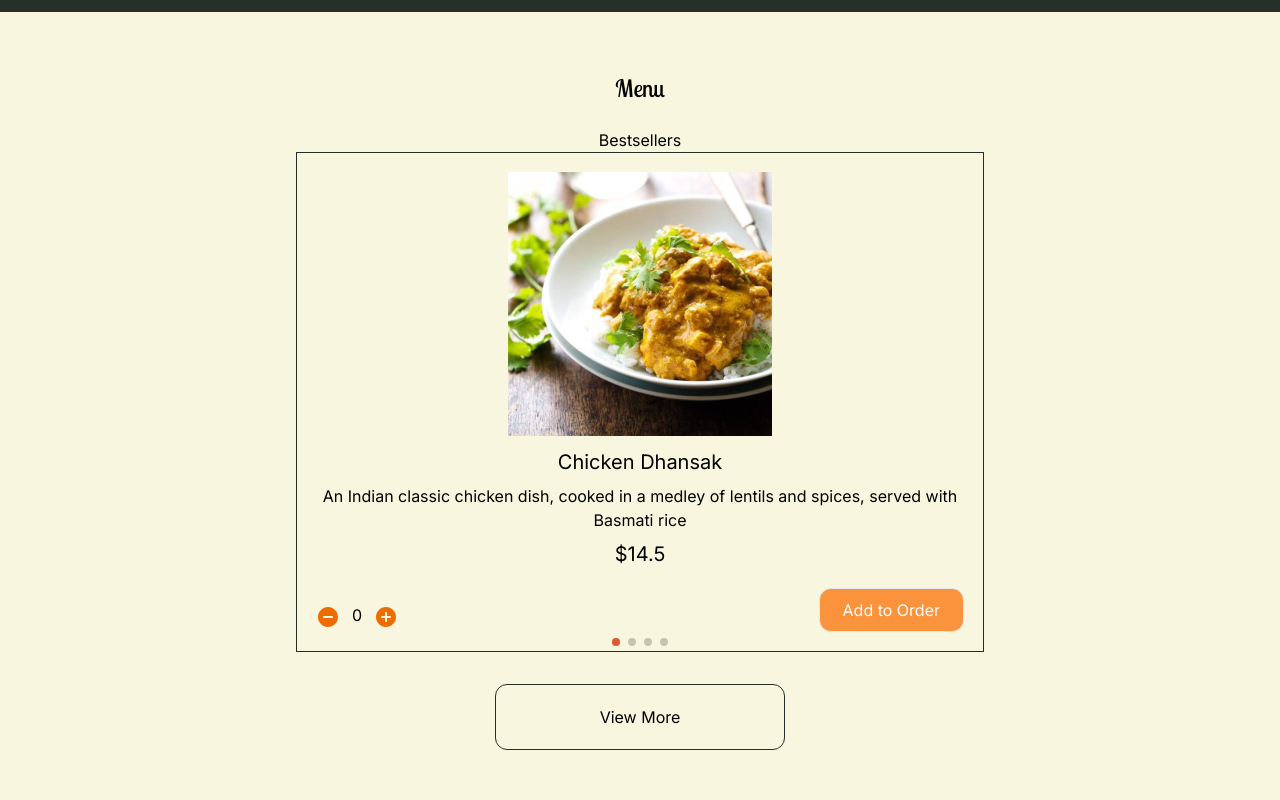
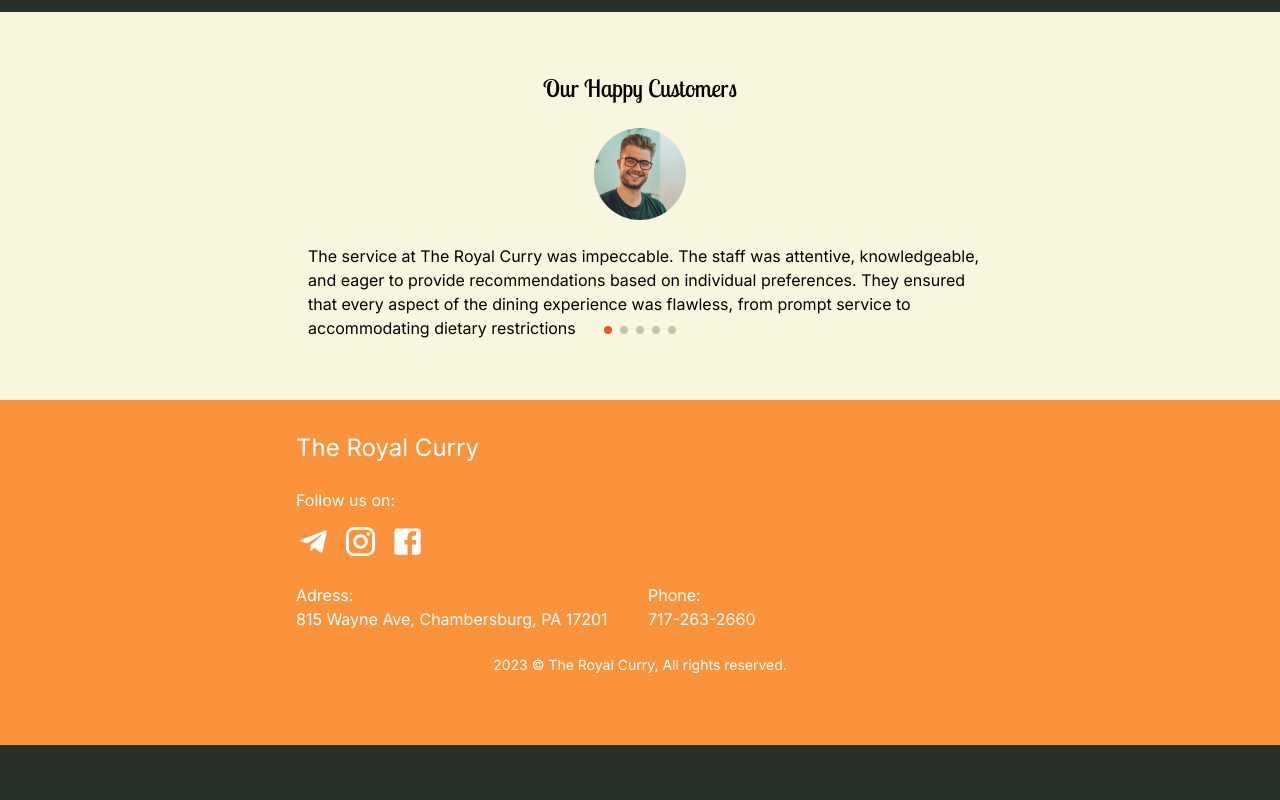
Before and after one commit to V1talquaaa/TheRoyalCurry, a Next.js app in the folder my-app/: page / in a window 1280 px wide. Shown: the part 2160-2960 px from the top of the page. After the commit the page ends 2905 px from the top, so only its background shows below. Built offline with nearby package versions, Linux system fonts and the light colour scheme.

Commit message:
fixed issue with counter and card height

```diff
--- a/my-app/app/cart/page.jsx
+++ b/my-app/app/cart/page.jsx
@@ -4,6 +4,7 @@
 import { useDispatch, useSelector } from "react-redux";
 import { removeCard } from "@/redux/cart/cardSlice";
 import { nanoid } from "nanoid";
+import { Counter } from "@/components/Counter";
 
 const Cart = () => {
   const cart = useSelector((state) => state.card);
--- a/my-app/app/page.js
+++ b/my-app/app/page.js
@@ -13,7 +13,6 @@
       <Samples />
       <About />
       <Preferences />
-      <Menu />
       <Feedback />
       <Gallery />
     </>
--- a/my-app/app/subComponents/Card.jsx
+++ b/my-app/app/subComponents/Card.jsx
@@ -14,12 +14,15 @@
   const dispatch = useDispatch();
 
   const onAddButtonClick = (dish, quantity, price) => {
-    dispatch(addCard({dish, quantity, price, id}));
-    console.log(cart)
+    if(quantity > 0) {
+      dispatch(addCard({dish, quantity, price, id}));
+    }
+
   }
 
   return (
-    <li key={id} className="p-[19px] border bg-textLight border-green text-center flex flex-col h-[100%] justify-between">
+
+<div key={id} className="p-[19px] bg-textLight border-green text-center flex flex-col h-[460px] justify-between">
                 <img src={image} className="mx-auto" alt="dish"/>
                 <h3 className='text-xl mt-[12px]'>{title}</h3>
                 <p className='my-[8px]'>{description}</p>
@@ -28,7 +31,6 @@
                 <Counter quantity={quantity} setQuantity={setQuantity} />
                 <button onClick={() => onAddButtonClick(title, quantity, price, id=nanoid())} className="py-[9px] px-[23px] border rounded-[12px] bg-orange-400 text-white hover:scale-105 transition-all">Add to Order</button>
                 </div>
-
-    </li>
+    </div>
   )
 }
--- a/my-app/components/Counter.jsx
+++ b/my-app/components/Counter.jsx
@@ -12,8 +12,9 @@
     }
 
     const decrement = () => {
-        if(value <= 0) return
-        setQuantity(quantity - 1)
+          if(quantity > 0) {
+            setQuantity(quantity - 1)
+          }
     }
   return (
     <div className="flex justify-between items-center mt-[12px]">
--- a/my-app/components/Menu.jsx
+++ b/my-app/components/Menu.jsx
@@ -96,7 +96,7 @@
         <div className="lg:hidden">
         <SwiperMobLanding data={dishes}/>
         </div>
-        <Link href="/menu"><button className="mt-[32px] px-[104px] py-[20px] border border-green rounded-[12px] mx-auto flex hover:scale-105 transition-all">View More</button></Link>
+        <Link href="/menu"><button className="mt-[62px] px-[104px] py-[20px] border border-green rounded-[12px] mx-auto flex hover:scale-105 transition-all">View More</button></Link>
       </div>
     </section>
   );
--- a/my-app/redux/cart/cardSlice.js
+++ b/my-app/redux/cart/cardSlice.js
@@ -15,7 +15,6 @@
         removeCard: (state, {payload}) => {
             const index = state.findIndex(cart => cart.id === payload);
             if (index !== -1) {
-                console.log(index)
                 state.splice(index, 1);
             }
         }
```
